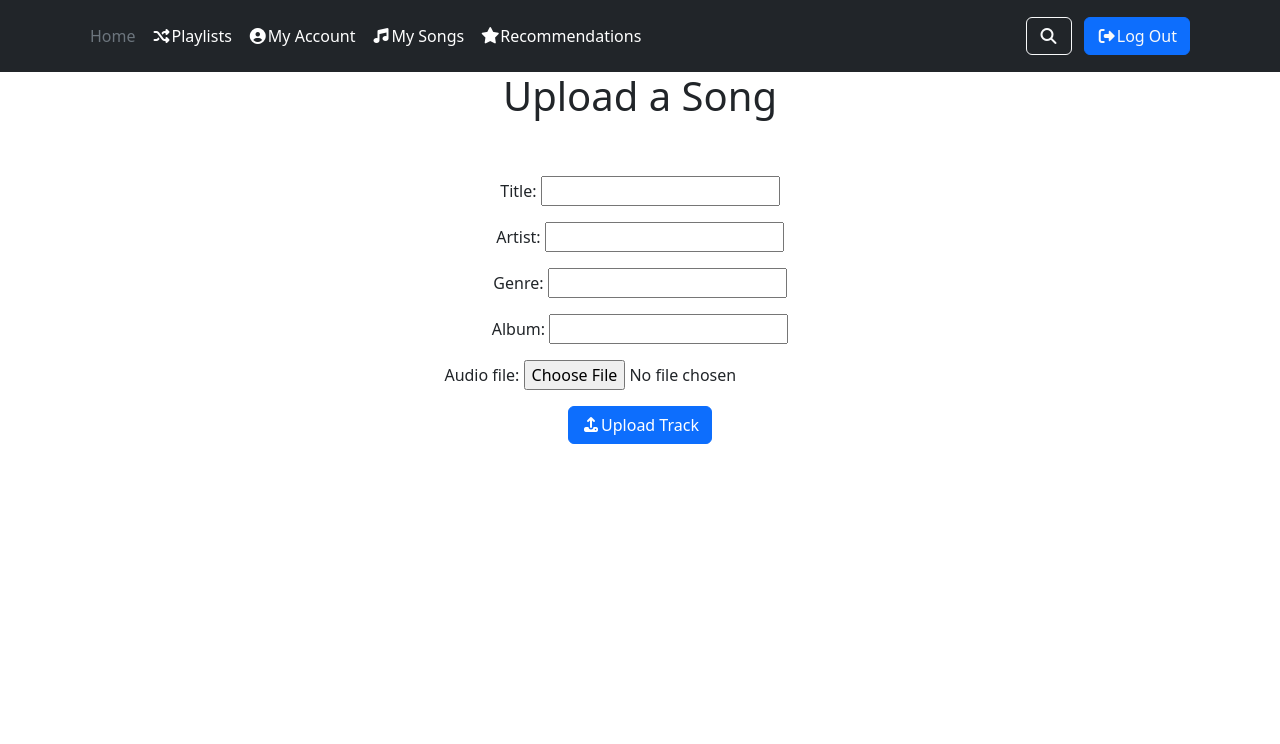
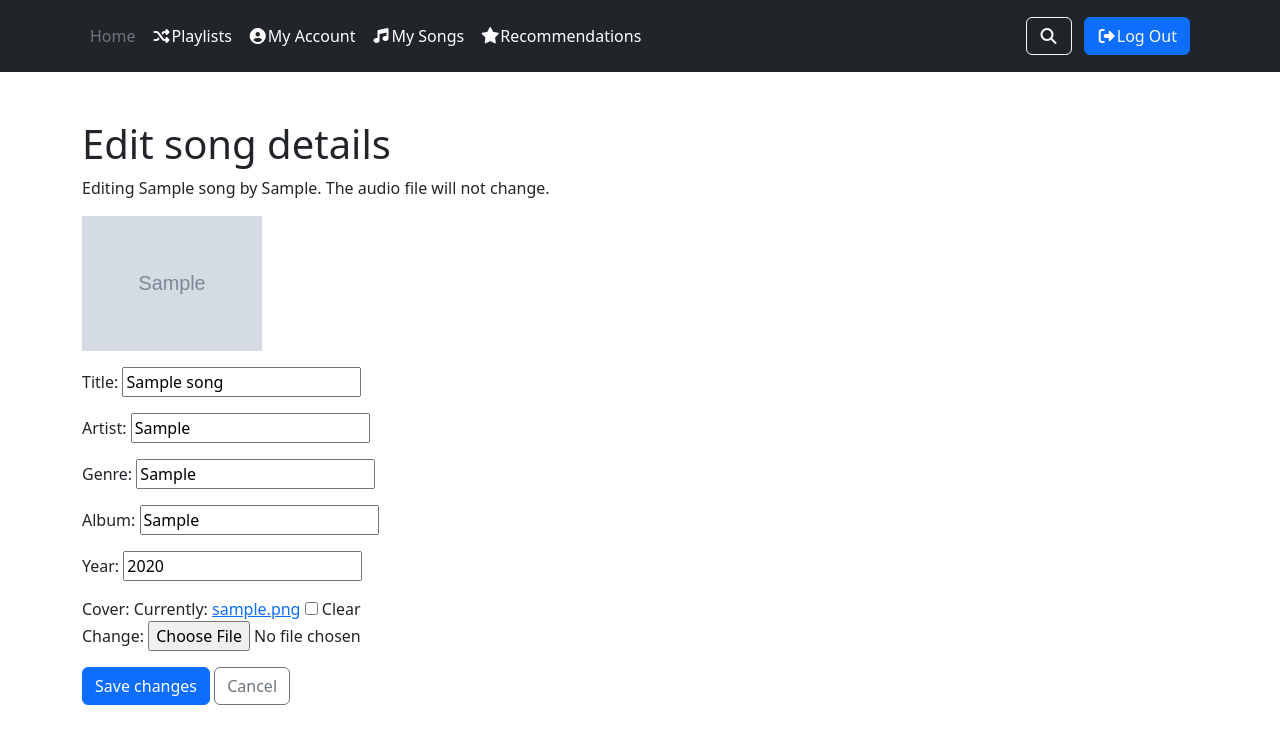
Before and after one commit to CS4300-CS5300-FA26/team-7, a Django app: page /songs/1/edit/ in a window 1280 px wide. Shown: the top 744 px of the page. Run offline with Django 5.2, Linux system fonts and the light colour scheme; a user stored in the database is signed in; tables that the repository leaves empty hold one stand-in row (values such as "Sample post"); grey boxes marked "Sample" are stand-in pictures.

Commit message:
Add album art and edit song details

```diff
--- a/crate/forms.py
+++ b/crate/forms.py
@@ -14,7 +14,13 @@ class SongForm(forms.ModelForm):
 class EditSongForm(forms.ModelForm):
     class Meta:
         model = Song
-        fields = ['title', 'artist', 'genre', 'album', 'audio_file']
+        fields = ['title', 'artist', 'genre', 'album', 'year', 'cover']
+
+    def clean_year(self):
+        year = self.cleaned_data.get('year')
+        if year is not None and not 1000 <= year <= 9999:
+            raise forms.ValidationError('Enter a four-digit release year.')
+        return year
 
 #######################################
 #forgot password
--- a/crate/models.py
+++ b/crate/models.py
@@ -91,6 +91,8 @@ class Song(models.Model):
     artist = models.CharField(max_length=200)
     genre = models.CharField(max_length=200, blank=True)
     album = models.CharField(max_length=200, blank=True)
+    year = models.PositiveIntegerField(null=True, blank=True)
+    cover = models.ImageField(upload_to="covers/", null=True, blank=True)
 
     # The user who uploaded the song. Users only ever see their own songs.
     # (null=True so songs that existed before this field was added still load;
--- /dev/null
+++ b/crate/templates/crate/_song_cover.html
@@ -0,0 +1,6 @@
+{# Shared thumbnail for song tables; a placeholder is shown when no art is uploaded. #}
+{% if song.cover %}
+<img src="{{ song.cover.url }}" alt="Cover art for {{ song.title }}" width="48" height="48" loading="lazy" style="width:48px;height:48px;object-fit:cover;border-radius:6px;vertical-align:middle;">
+{% else %}
+<span role="img" aria-label="No cover art for {{ song.title }}" style="display:inline-flex;width:48px;height:48px;align-items:center;justify-content:center;background:#e9ecef;color:#6c757d;border-radius:6px;vertical-align:middle;"><i class="fa-solid fa-music" aria-hidden="true"></i></span>
+{% endif %}
--- a/crate/templates/crate/edit_song.html
+++ b/crate/templates/crate/edit_song.html
@@ -1,82 +1,15 @@
-
-<!-- Applies the base template -->
 {% extends "crate/base.html" %}
-
-<!-- lists songs using bootstrap table -->
+{% block title %}Edit {{ song.title }} - Crate{% endblock %}
 {% block content %}
-
-
-        <div class="text-center center-items">
-            <h1>Upload a Song</h1>
-            <br />
-            <br />
-            <!-- upload.html Form View -->
-            <form method="post" enctype="multipart/form-data">
-                {% csrf_token %}
-                {{ form.as_p }}
-                <p id="metadata-status" class="text-muted" aria-live="polite"></p>
-                <button class="btn btn-primary" type="submit"><i class="fa-solid fa-upload"></i>Upload Track</button>
-            </form>
-        </div>
-
-        <script>
-        // When an audio file is chosen, ask the server to read its tags
-        // (title/artist/album/genre) and pre-fill the matching form fields.
-        (function () {
-            const fileInput = document.getElementById('id_audio_file');
-            const status = document.getElementById('metadata-status');
-            const csrfToken = document.querySelector('[name=csrfmiddlewaretoken]').value;
-            const metadataUrl = "{% url 'song_metadata' %}";
-            const fieldNames = ['title', 'artist', 'album', 'genre'];
-            const autofilled = {};   // what we last put into each field
-            let latestRequest = 0;   // ignore responses from an older file choice
-
-            fileInput.addEventListener('change', async function () {
-                const file = fileInput.files[0];
-                if (!file) { return; }
-
-                const thisRequest = ++latestRequest;
-                status.textContent = 'Reading track info...';
-
-                const body = new FormData();
-                body.append('audio_file', file);
-
-                try {
-                    const response = await fetch(metadataUrl, {
-                        method: 'POST',
-                        headers: { 'X-CSRFToken': csrfToken },
-                        body: body,
-                    });
-                    if (!response.ok) { throw new Error('Request failed'); }
-                    const metadata = await response.json();
-                    if (thisRequest !== latestRequest) { return; }
-
-                    let filled = 0;
-                    for (const name of fieldNames) {
-                        const input = document.getElementById('id_' + name);
-                        if (!input) { continue; }
-                        const value = metadata[name] || '';
-                        // Only touch a field that is empty or still holds our last autofill,
-                        // so anything the user typed themselves is never overwritten.
-                        if (input.value === '' || input.value === autofilled[name]) {
-                            input.value = value;
-                            autofilled[name] = value;
-                            if (value) { filled++; }
-                        }
-                    }
-                    status.textContent = filled
-                        ? 'Filled in track info from the file. Edit anything that looks wrong.'
-                        : 'No track info found in this file. Fill in the details below.';
-                } catch (error) {
-                    console.error('Could not read track info:', error);
-                    if (thisRequest === latestRequest) {
-                        status.textContent = 'Could not read track info from this file. Fill in the details below.';
-                    }
-                }
-            });
-        })();
-        </script>
-
-
-    </div>
+<div class="container mt-5">
+  <h1>Edit song details</h1>
+  <p>Editing {{ song.title }} by {{ song.artist }}. The audio file will not change.</p>
+  {% if song.cover %}<p><img src="{{ song.cover.url }}" alt="Current cover for {{ song.title }}" style="max-width:180px;max-height:180px"></p>{% endif %}
+  <form method="post" enctype="multipart/form-data">
+    {% csrf_token %}
+    {{ form.as_p }}
+    <button class="btn btn-primary" type="submit">Save changes</button>
+    <a class="btn btn-outline-secondary" href="{% url 'song_list' %}">Cancel</a>
+  </form>
+</div>
 {% endblock %}
--- a/crate/templates/crate/playlist_detail.html
+++ b/crate/templates/crate/playlist_detail.html
@@ -25,6 +25,7 @@
     <table class="table table-striped">
         <thead>
             <tr>
+                <th>Cover</th>
                 <th>Title</th>
                 <th>Artist</th>
                 <th>Album</th>
@@ -35,6 +36,7 @@
         <tbody>
             {% for song in songs %}
             <tr>
+                <td>{% include "crate/_song_cover.html" %}</td>
                 <td>{{ song.title }}</td>
                 <td>{{ song.artist }}</td>
                 <td>{{ song.album|default:"—" }}</td>
@@ -74,6 +76,7 @@
     <table class="table table-striped">
         <thead>
             <tr>
+                <th>Cover</th>
                 <th>Title</th>
                 <th>Artist</th>
                 <th>Action</th>
@@ -82,6 +85,7 @@
         <tbody>
             {% for song in available_songs %}
             <tr>
+                <td>{% include "crate/_song_cover.html" %}</td>
                 <td>{{ song.title }}</td>
                 <td>{{ song.artist }}</td>
                 <td>
--- a/crate/templates/crate/playlists.html
+++ b/crate/templates/crate/playlists.html
@@ -32,7 +32,7 @@
                             </td>
                             <td>
                                 {% for song in playlist.songs.all %}
-                                    {{ song.title }}{% if not forloop.last %}, {% endif %}
+                                    <span class="d-inline-flex align-items-center gap-1 me-2 mb-1">{% include "crate/_song_cover.html" %}<span>{{ song.title }}</span></span>
                                 {% empty %}
                                     <em>empty</em>
                                 {% endfor %}
--- a/crate/views.py
+++ b/crate/views.py
@@ -23,7 +23,7 @@ from django.contrib.auth.forms import PasswordChangeForm, UserCreationForm
 
 
 from crate.models import Song, Playlist, read_audio_metadata
-from .forms import SongForm, ForgotPasswordForm, VerifyCodeForm
+from .forms import SongForm, EditSongForm, ForgotPasswordForm, VerifyCodeForm
 
 # ============ VIEWS ==============
 
@@ -413,13 +413,11 @@ def verify_code(request):
 def edit_song(request, song_id):
     song = get_object_or_404(Song, id=song_id, user=request.user)
     if request.method == 'POST':
-
-        # Song.clean()/save() read the audio file, validate it, and set minutes/seconds
+        form = EditSongForm(request.POST, request.FILES, instance=song)
         if form.is_valid():
-            song = form.save(commit=False)
-            song.user = request.user   # the uploader owns the song
-            song.save()
+            form.save()
+            messages.success(request, 'Song details updated.')
             return redirect('song_list')
     else:
-        form = SongForm()
-    return render(request, 'crate/upload_song.html', {'form': form})
+        form = EditSongForm(instance=song)
+    return render(request, 'crate/edit_song.html', {'form': form, 'song': song})
--- a/requirements.txt
+++ b/requirements.txt
@@ -13,3 +13,4 @@ behave-django
 selenium==4.52.0
 flaky
 pylint
+Pillow>=11.0
```
Also changed, not shown: crate/templates/crate/song_list.html (+5 -2 lines), crate/tests/test_cover_display.py (added, +34 -0 lines), crate/tests/test_edit_song.py (added, +65 -0 lines), README.md, crate/migrations/0011_song_year_cover.py (added).
